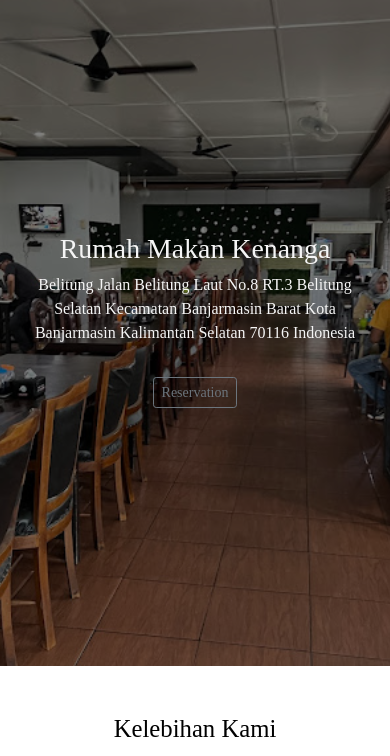
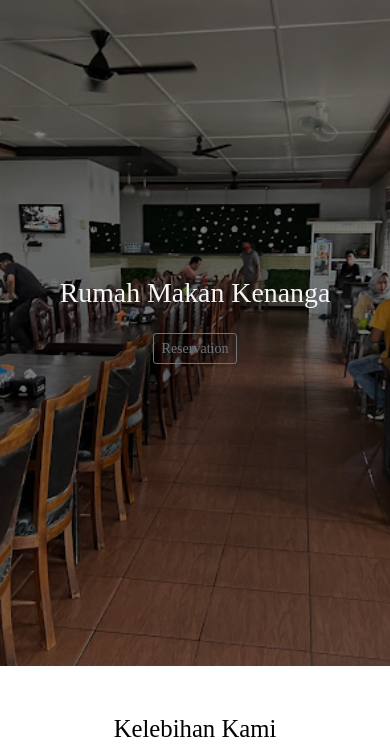
Before and after one commit to erfanfahrrezi/erfanfahrrezi.github.io, a plain HTML site: page index.html in a window 390 px wide. Shown: the part 73-829 px from the top of the page. Drawn offline with nearby package versions, Linux system fonts and the light colour scheme.

Commit message:
mengembalikan tampilan

```diff
--- a/index.html
+++ b/index.html
@@ -78,7 +78,7 @@
         <div class="container banner-content col-lg-6">
             <div class="text-center">
                 <h3 class="fs-1">Rumah Makan Kenanga</h3>
-                <p>Belitung
+                <p class="d-none d-sm-block">Belitung
                   Jalan Belitung Laut No.8
                   RT.3
                   Belitung Selatan
```
